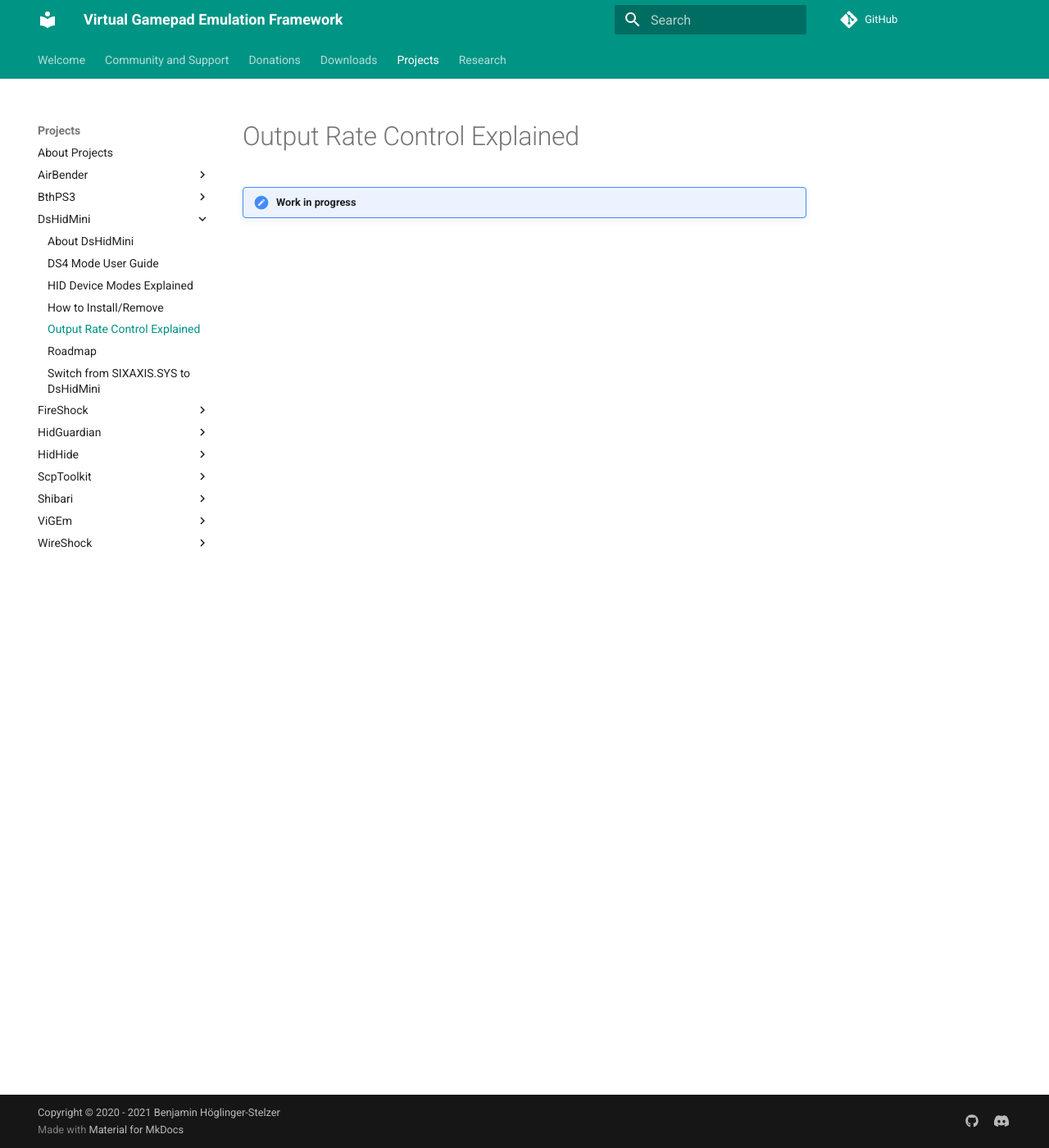
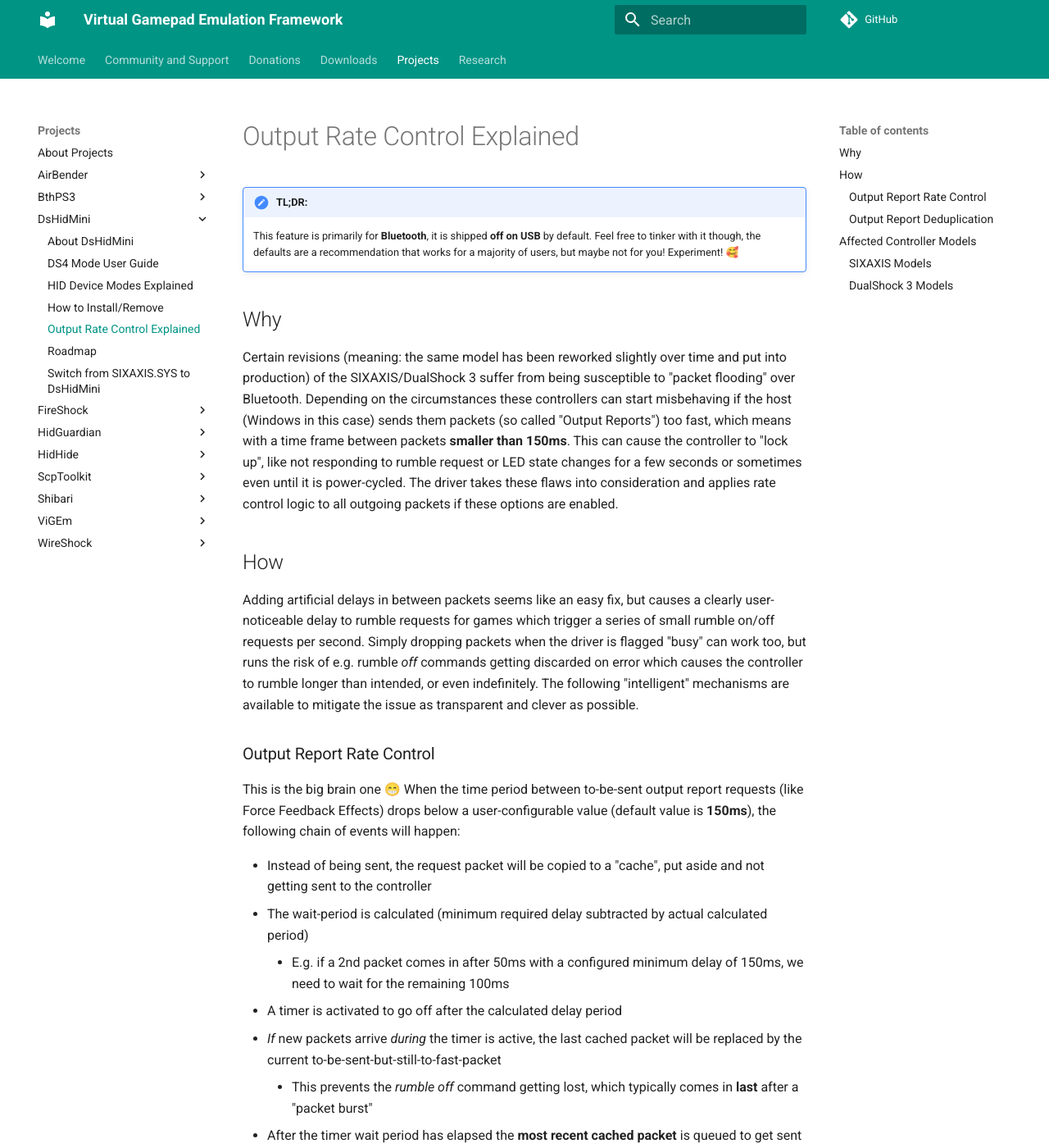
Before and after one commit to nefarius/ViGEm.github.io, an MkDocs documentation site: the page built from docs/projects/DsHidMini/Output-Rate-Control-Explained.md, in a window 1280 px wide and 1400 px high. Shown: the whole window at 82% size. Built offline with MkDocs 1.6.1 and Material for MkDocs 9.7.7, drawn with Linux system fonts in a browser that asks for light colours; comment, search, counter and statistics services are not loaded; some of the changed text lies outside the part shown.

Commit message:
Finished Rate Control Article

```diff
--- a/docs/projects/DsHidMini/Output-Rate-Control-Explained.md
+++ b/docs/projects/DsHidMini/Output-Rate-Control-Explained.md
@@ -1,3 +1,55 @@
 # Output Rate Control Explained
 
+!!! note "TL;DR:"
+    This feature is primarily for **Bluetooth**, it is shipped **off on USB** by default. Feel free to tinker with it though, the defaults are a recommendation that works for a majority of users, but maybe not for you! Experiment! 🥰
+
+## Why
+
+Certain revisions (meaning: the same model has been reworked slightly over time and put into production) of the SIXAXIS/DualShock 3 suffer from being susceptible to "packet flooding" over Bluetooth. Depending on the circumstances these controllers can start misbehaving if the host (Windows in this case) sends them packets (so called "Output Reports") too fast, which means with a time frame between packets **smaller than 150ms**. This can cause the controller to "lock up", like not responding to rumble request or LED state changes for a few seconds or sometimes even until it is power-cycled. The driver takes these flaws into consideration and applies rate control logic to all outgoing packets if these options are enabled.
+
+## How
+
+Adding artificial delays in between packets seems like an easy fix, but causes a clearly user-noticeable delay to rumble requests for games which trigger a series of small rumble on/off requests per second. Simply dropping packets when the driver is flagged "busy" can work too, but runs the risk of e.g. rumble *off* commands getting discarded on error which causes the controller to rumble longer than intended, or even indefinitely. The following "intelligent" mechanisms are available to mitigate the issue as transparent and clever as possible.
+
+### Output Report Rate Control
+
+This is the big brain one 😁 When the time period between to-be-sent output report requests (like Force Feedback Effects) drops below a user-configurable value (default value is **150ms**), the following chain of events will happen:
+
+- Instead of being sent, the request packet will be copied to a "cache", put aside and not getting sent to the controller
+- The wait-period is calculated (minimum required delay subtracted by actual calculated period)
+    - E.g. if a 2nd packet comes in after 50ms with a configured minimum delay of 150ms, we need to wait for the remaining 100ms
+- A timer is activated to go off after the calculated delay period
+- *If* new packets arrive *during* the timer is active, the last cached packet will be replaced by the current to-be-sent-but-still-to-fast-packet
+    - This prevents the *rumble off* command getting lost, which typically comes in **last** after a "packet burst"
+- After the timer wait period has elapsed the **most recent cached packet** is queued to get sent again with a "high priority" flag so it won't get accidentally stuck in a timer delay loop again
+- The timer is finished and reset, the cycle begins again *if* a flooding condition is detected again
+
+This may appear confusing and over-engineered at first but in our tests fixed around 99.9% of all known controller lockup issues so I'd say we did a rather fabulous job 😊
+
+It's recommended to keep the default shipped value, which is **on**.
+
+### Output Report Deduplication
+
+This is a simple one. If enabled, a succeeding packet will be memory-compared to the previous one and if identical, will get **discarded**. This approach is obviously risky as "bursts" of *rumble on* commands can get thrown away by mistake so this option is only really useful for very special cases. Feel free to experiment 💖
+
+It's recommended to keep the default shipped value, which is **off**.
+
+## Affected Controller Models
+
 !!! important "Work in progress"
+    This is a list curated by community member efforts, if you don't see your particular model here, consider reaching out and contribute to extend the list 💖
+
+You can check if your own controller is affected from this issue by comparing the model number you can find on the sticker on the back of your device.
+
+### SIXAXIS Models
+
+The original SIXAXIS has no rumble motors so the only property to control are the LEDs.
+
+- CECHZC1U
+
+### DualShock 3 Models
+
+The DualShock 3 offers rumble/vibration effects via two (strong and weak) motors included in the handpiece.
+
+- CECHZC2U
+- CECHZC2E A1
```
